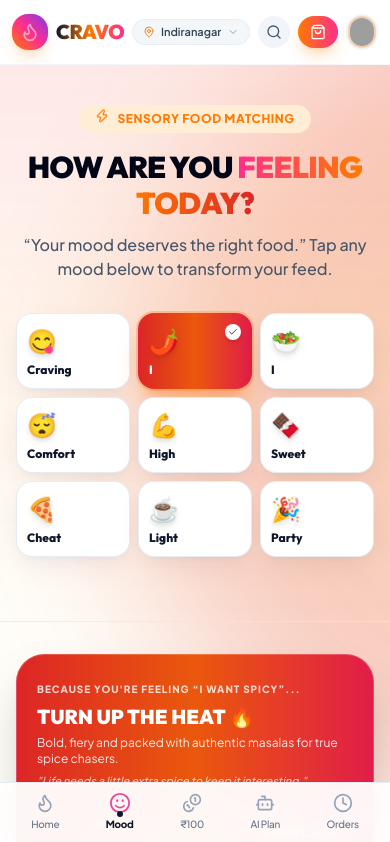
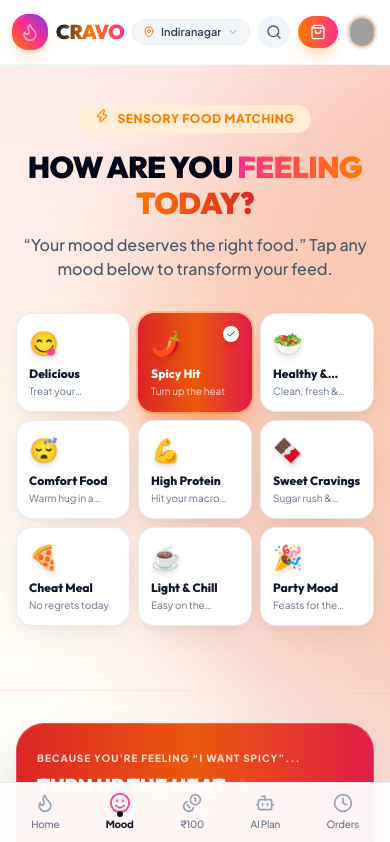
Before and after one commit to ShubhAm-2047-V/Food-Ordering-App, a Next.js app: page /food-mood in a window 390 px wide. Shown: the top 842 px of the page. Built offline with nearby package versions, Linux system fonts and the light colour scheme; grey boxes are pictures that could not be loaded.

Commit message:
Add smooth auto-scroll to products on mood card click

```diff
--- a/app/food-mood/page.tsx
+++ b/app/food-mood/page.tsx
@@ -1,6 +1,6 @@
 'use client';
 
-import React, { useState, useEffect, Suspense } from 'react';
+import React, { useState, useEffect, useRef, Suspense } from 'react';
 import { useSearchParams } from 'next/navigation';
 import { motion, AnimatePresence } from 'framer-motion';
 import { MOODS } from '@/data/moods';
@@ -25,6 +25,7 @@ import { Mood, DietaryPreference } from '@/types';
 function FoodMoodContent() {
   const searchParams = useSearchParams();
   const initialMoodId = searchParams.get('mood') || 'spicy';
+  const productsSectionRef = useRef<HTMLElement>(null);
 
   const { foods } = useApp();
   const [selectedMood, setSelectedMood] = useState<Mood>(
@@ -37,6 +38,22 @@ function FoodMoodContent() {
   const [onlyHighProtein, setOnlyHighProtein] = useState<boolean>(false);
   const [onlyFastDelivery, setOnlyFastDelivery] = useState<boolean>(false);
   const [sortBy, setSortBy] = useState<'rating' | 'price-low' | 'price-high' | 'time'>('rating');
+
+  const scrollToProducts = () => {
+    if (productsSectionRef.current) {
+      const yOffset = -85; // navbar height clearance
+      const y = productsSectionRef.current.getBoundingClientRect().top + window.pageYOffset + yOffset;
+      window.scrollTo({ top: y, behavior: 'smooth' });
+    }
+  };
+
+  const handleSelectMood = (mood: Mood) => {
+    setSelectedMood(mood);
+    // Smooth scroll down to matched dishes
+    setTimeout(() => {
+      scrollToProducts();
+    }, 60);
+  };
 
   useEffect(() => {
     const moodParam = searchParams.get('mood');
@@ -135,11 +152,11 @@ function FoodMoodContent() {
               return (
                 <motion.button
                   key={mood.id}
-                  onClick={() => setSelectedMood(mood)}
+                  onClick={() => handleSelectMood(mood)}
                   whileHover={{ scale: 1.03, y: -2 }}
                   whileTap={{ scale: 0.94 }}
                   transition={{ type: 'spring', stiffness: 400, damping: 20 }}
-                  className={`relative overflow-hidden p-2.5 sm:p-5 rounded-2xl sm:rounded-3xl text-left transition-all duration-300 border select-none ${
+                  className={`relative overflow-hidden p-3 sm:p-5 rounded-2xl sm:rounded-3xl text-left transition-all duration-300 border select-none cursor-pointer ${
                     isSelected
                       ? `bg-gradient-to-r ${mood.gradientBg} text-white shadow-xl sm:shadow-2xl shadow-orange-500/35 border-transparent ring-2 sm:ring-4 ring-orange-400/40`
                       : 'bg-white hover:bg-slate-50 text-slate-800 border-slate-200/80 shadow-soft'
@@ -159,10 +176,10 @@ function FoodMoodContent() {
                       </motion.span>
                     )}
                   </div>
-                  <h3 className={`mt-1.5 sm:mt-3 text-xs sm:text-base font-extrabold line-clamp-1 ${isSelected ? 'text-white' : 'text-slate-900'}`}>
-                    {mood.name.split(' ')[0]}
+                  <h3 className={`mt-2 sm:mt-3 text-xs sm:text-base font-extrabold line-clamp-1 ${isSelected ? 'text-white' : 'text-slate-900'}`}>
+                    {mood.id === 'spicy' ? 'Spicy Hit' : mood.id === 'healthy' ? 'Healthy & Fresh' : mood.id === 'delicious' ? 'Delicious' : mood.name}
                   </h3>
-                  <p className={`text-[10px] sm:text-xs mt-0.5 line-clamp-1 hidden sm:block ${isSelected ? 'text-white/80' : 'text-slate-500'}`}>
+                  <p className={`text-[10px] sm:text-xs mt-0.5 line-clamp-1 ${isSelected ? 'text-white/80' : 'text-slate-500'}`}>
                     {mood.tagline}
                   </p>
                 </motion.button>
@@ -174,7 +191,7 @@ function FoodMoodContent() {
       </section>
 
       {/* 3. DYNAMIC MOOD RECOMMENDATION FEED */}
-      <section className="max-w-7xl mx-auto px-4 sm:px-6 lg:px-8 pt-8 sm:pt-12">
+      <section ref={productsSectionRef} className="max-w-7xl mx-auto px-4 sm:px-6 lg:px-8 pt-8 sm:pt-12 scroll-mt-24">
 
         {/* Dynamic Header Banner with Shimmer & Scale In */}
         <AnimatePresence mode="wait">
```
